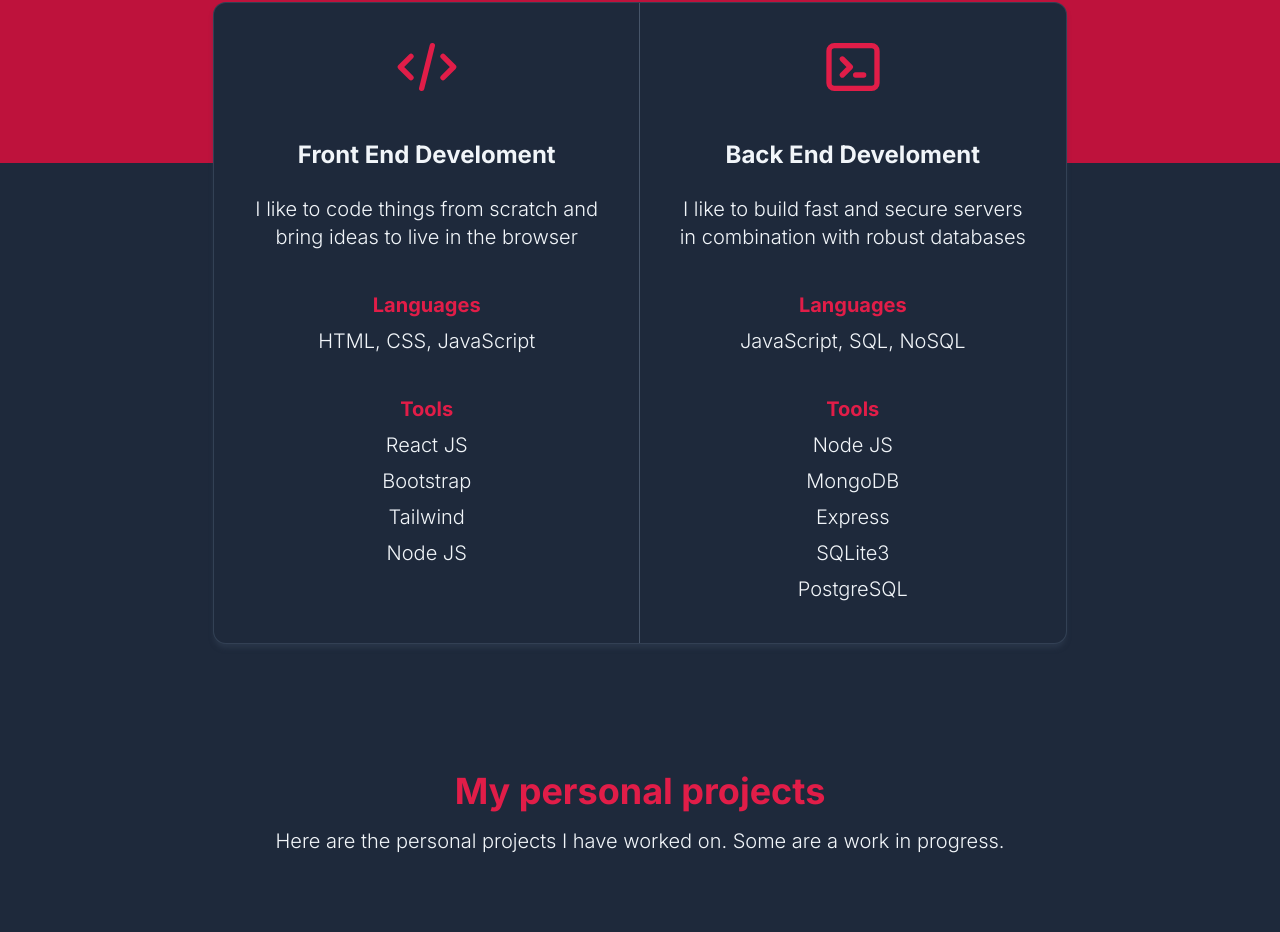
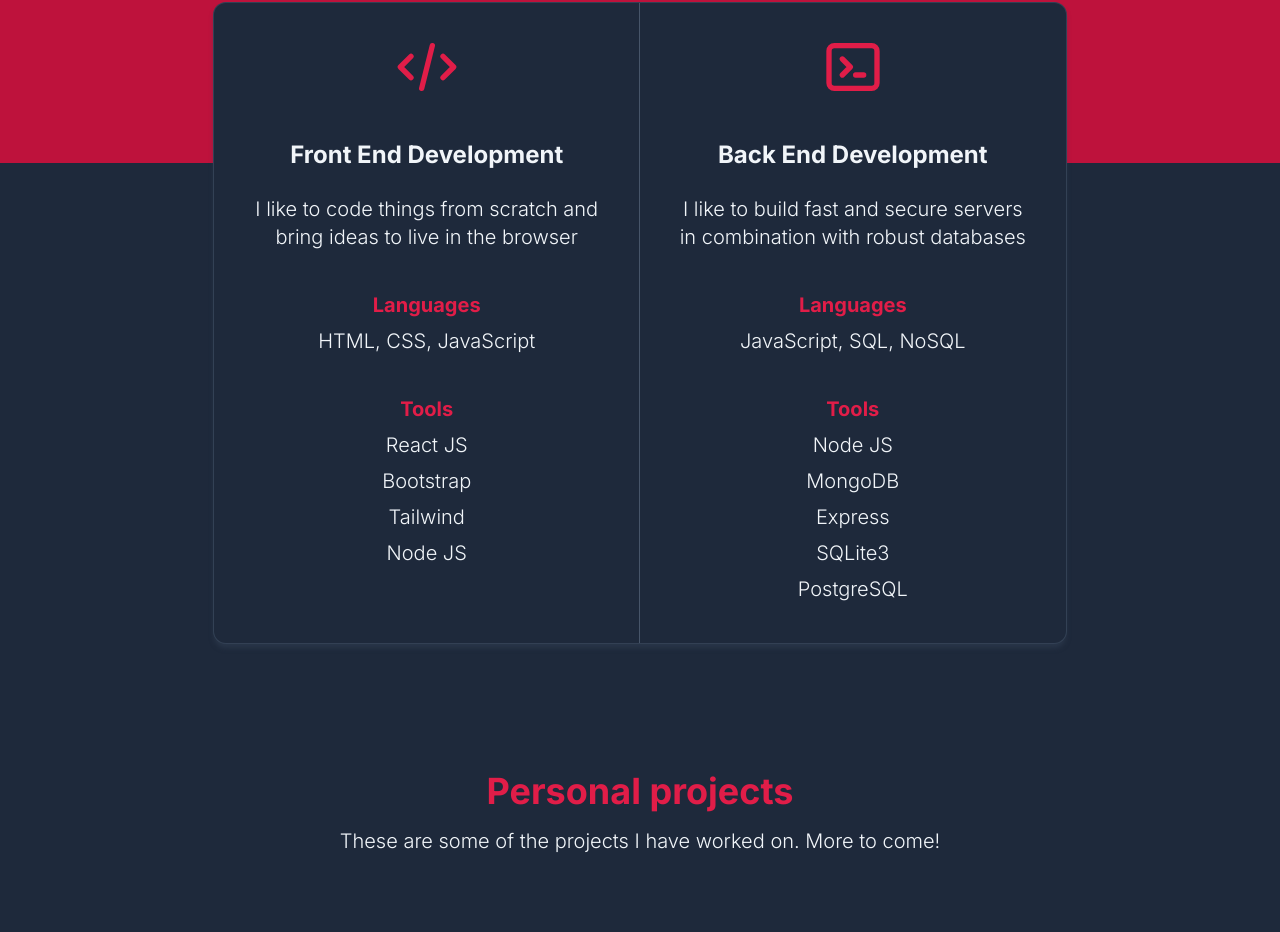
Before and after one commit to gabitodev/portfolio, a website: page index.html in a window 1280 px wide. Shown: the part 1069-2001 px from the top of the page. Drawn offline with Linux system fonts and the light colour scheme.

Commit message:
typo fixes

```diff
--- a/index.html
+++ b/index.html
@@ -48,7 +48,7 @@
                             <path stroke-linecap="round" stroke-linejoin="round" d="M10 20l4-16m4 4l4 4-4 4M6 16l-4-4 4-4"/>
                         </svg>
                         <div>
-                            <h1 class="mb-6 mt-10 text-slate-100 font-bold text-xl md:text-2xl">Front End Develoment</h1>
+                            <h1 class="mb-6 mt-10 text-slate-100 font-bold text-xl md:text-2xl">Front End Development</h1>
                         </div>
                         <div>
                             <p class="mb-6 text-slate-100 font-light md:text-xl">I like to code things from scratch and bring ideas to live in the browser</p>
@@ -70,7 +70,7 @@
                             <path stroke-linecap="round" stroke-linejoin="round" d="M8 9l3 3-3 3m5 0h3M5 20h14a2 2 0 002-2V6a2 2 0 00-2-2H5a2 2 0 00-2 2v12a2 2 0 002 2z" />
                         </svg>
                         <div>
-                            <h1 class="mb-6 mt-10 text-slate-100 font-bold text-xl md:text-2xl">Back End Develoment</h1>
+                            <h1 class="mb-6 mt-10 text-slate-100 font-bold text-xl md:text-2xl">Back End Development</h1>
                         </div>
                         <div>
                             <p class="mb-6 text-slate-100 font-light md:text-xl">I like to build fast and secure servers in combination with robust databases</p>
@@ -92,8 +92,8 @@
         </section>
         <section id="projects" class="max-w-7xl min-h-full mx-auto px-6 md:px-8 py-16 md:py-32 text-center motion-safe:opacity-0">
             <div class="mb-20">
-                <h1 class="mb-4 text-rose-600 font-bold text-xl md:text-3xl lg:text-4xl">My personal projects</h1>
-                <p class="text-slate-100 font-light text-lg md:text-xl">Here are the personal projects I have worked on. Some are a work in progress.</p>
+                <h1 class="mb-4 text-rose-600 font-bold text-xl md:text-3xl lg:text-4xl">Personal projects</h1>
+                <p class="text-slate-100 font-light text-lg md:text-xl">These are some of the projects I have worked on. More to come!</p>
             </div>
             <div class="flex flex-wrap justify-center gap-8">
                 <div class="md:basis-md lg:basis-lg">
```
